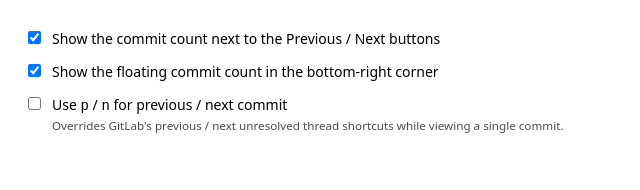
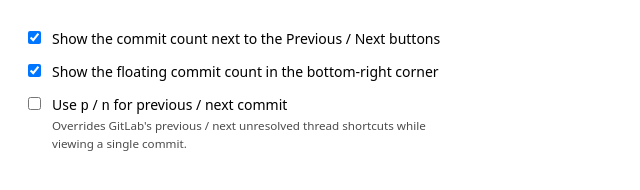
Before and after one commit to MaximeCrp/gitlab-mr-commit-counter, a browser extension: page options.html in a window 1280 px wide. Shown: the whole page, without its empty margins (0-640 px from the left). Drawn offline with Linux system fonts and the light colour scheme.

```diff
--- a/options.html
+++ b/options.html
@@ -5,6 +5,8 @@
     <style>
       body {
         font: 14px/1.5 system-ui, sans-serif;
+        min-width: 320px;
+        max-width: 420px;
         padding: 0.5rem 1rem;
       }
 
```
Also changed, not shown: icon.svg (added), manifest.json.
